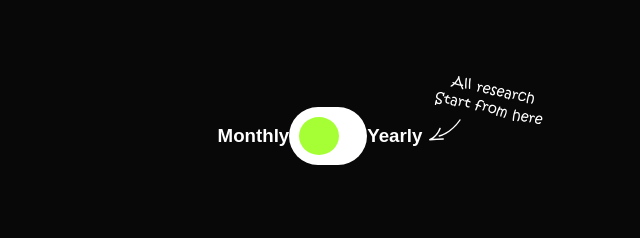
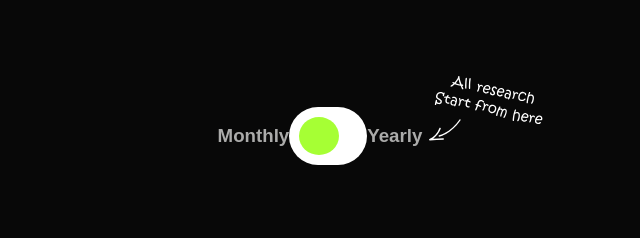
Before and after one commit to Srijith21/Findtrend-Website, a plain HTML site: page index.html in a window 1280 px wide. Shown: the part 6182-6420 px from the top of the page, 320-960 px from the left. Drawn offline with Linux system fonts and the light colour scheme.

Commit message:
findtren styling just changed

```diff
--- a/style.css
+++ b/style.css
@@ -333,6 +333,9 @@ nav ul li a.button{
     position:relative;
     margin-bottom: 50px;
 }
+.price-period h3{
+    color: #ababaa;
+}
 .slide{
     background: #fff;
     height: 58px;
```
